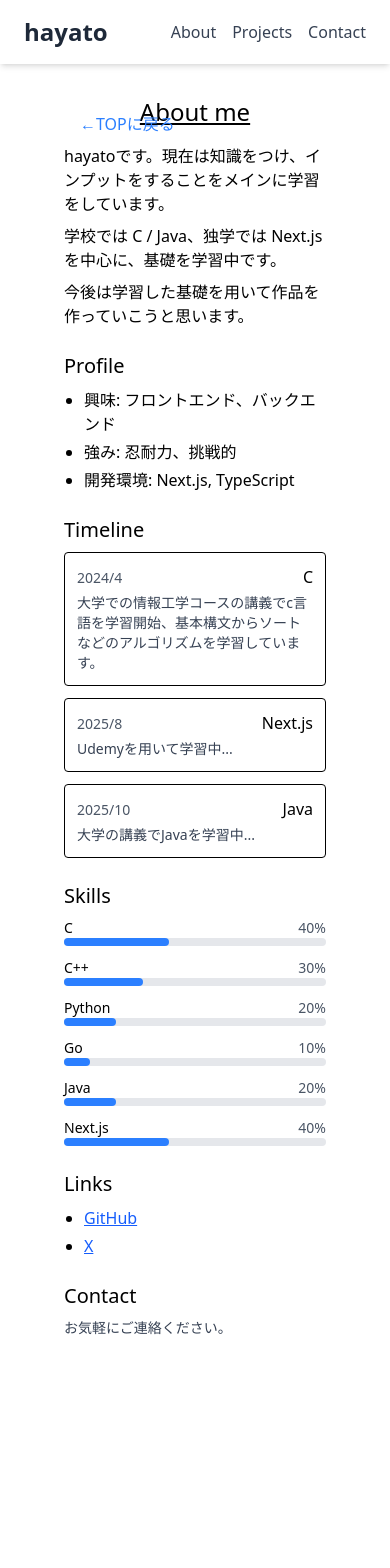
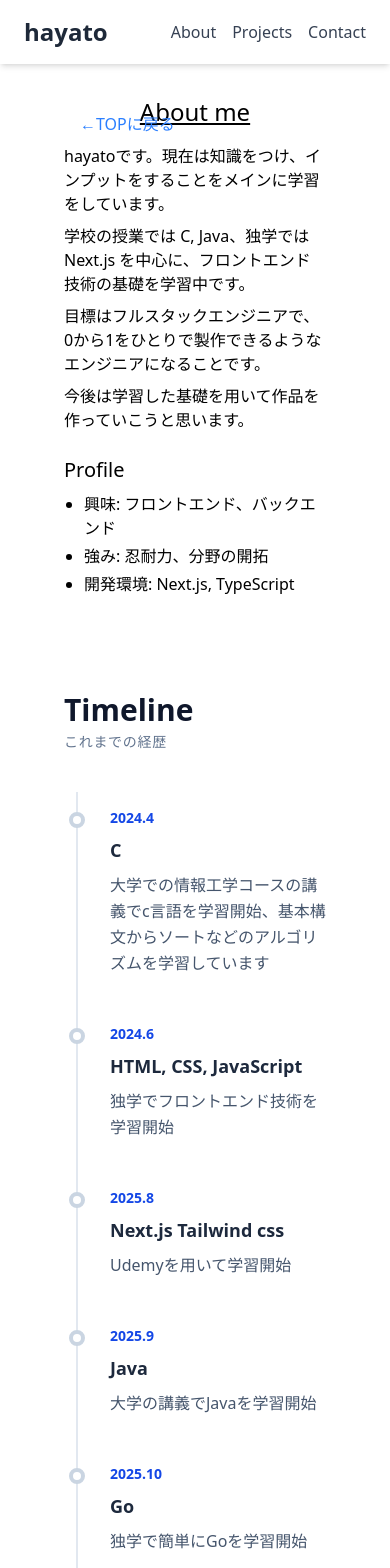
Before and after one commit to yabu1121/portfolio, a Next.js app: page /about in a window 390 px wide. Shown: the top 1568 px of the page. Before the commit the page ends 1370 px from the top, so only its background shows below. Built offline with nearby package versions, Linux system fonts and the light colour scheme.

Commit message:
timeline

```diff
--- a/app/(main)/about/page.tsx
+++ b/app/(main)/about/page.tsx
@@ -19,58 +19,70 @@ const AboutPage = () => {
   }
 
   const techs: Tech[] = [
-    { id: 1, name: "C", level:  40, description: "基礎、ファイル操作、ポインタ、ソートのアルゴリズム、二分木の探索"},
+    { id: 1, name: "C", level:  30, description: "基礎、ファイル操作、ポインタ、ソートのアルゴリズム、二分木の探索"},
     { id: 2, name: "C++", level: 30, description: "基礎部分、ソートのアルゴリズム、二分木の探索、DFS"},
     { id: 3, name: "Python", level: 20, description: "Pandas, Numpyに少し触れた程度"},
     { id: 4, name: "Go", level: 10, description: "基本構文を学習中"},
     { id: 5, name: "Java", level: 20, description: "基礎、ファイル操作"},
-    { id: 6, name: "Next.js", level: 40, description: "Api操作、データベース接続学習中"},
+    { id: 6, name: "Next.js", level: 35, description: "Api操作、データベース接続学習中"},
   ]
 
   const timeline: TimelineItem[] = [
-    { id: 1, year: "2024", month: 4, title: "C", detail: "大学での情報工学コースの講義でc言語を学習開始、基本構文からソートなどのアルゴリズムを学習しています。" },
-    { id: 2, year: "2025", month: 8, title: "Next.js", detail: "Udemyを用いて学習中..." },
-    { id: 3, year: "2025", month: 10, title: "Java", detail: "大学の講義でJavaを学習中..." },
+    { id: 1, year: "2024", month: 4, title: "C", detail: "大学での情報工学コースの講義でc言語を学習開始、基本構文からソートなどのアルゴリズムを学習しています"},
+    { id: 2, year: "2024", month: 6, title: "HTML, CSS, JavaScript", detail: "独学でフロントエンド技術を学習開始"},
+    { id: 3, year: "2025", month: 8, title: "Next.js Tailwind css", detail: "Udemyを用いて学習開始"},
+    { id: 4, year: "2025", month: 9, title: "Java", detail: "大学の講義でJavaを学習開始"},
+    { id: 5, year: "2025", month: 10, title: "Go", detail: "独学で簡単にGoを学習開始"},
   ]
 
   return (
-    <div className="px-16 md:px-32 lg:px-48 py-8">
+    <div className="px-16 py-8 md:px-32 lg:px-48">
       <ReturnTopButton />
-      <h1 className="text-2xl underline text-center">About me</h1>
+      <h1 className="text-2xl text-center underline">About me</h1>
       <div className="mt-4 space-y-2">
         <p>hayatoです。現在は知識をつけ、インプットをすることをメインに学習をしています。</p>
-        <p>学校では C / Java、独学では Next.js を中心に、基礎を学習中です。</p>
+        <p>学校の授業では C, Java、独学では Next.js を中心に、フロントエンド技術の基礎を学習中です。</p>
+        <p>目標はフルスタックエンジニアで、0から1をひとりで製作できるようなエンジニアになることです。</p>
         <p>今後は学習した基礎を用いて作品を作っていこうと思います。</p>
       </div>
 
       <section className="mt-6">
-        <h2 className="text-xl mb-2">Profile</h2>
-        <ul className="list-disc pl-5 space-y-1">
+        <h2 className="mb-2 text-xl">Profile</h2>
+        <ul className="pl-5 space-y-1 list-disc">
           <li>興味: フロントエンド、バックエンド</li>
-          <li>強み: 忍耐力、挑戦的</li>
+          <li>強み: 忍耐力、分野の開拓</li>
           <li>開発環境: Next.js, TypeScript</li>
         </ul>
       </section>
 
-      <section className="mt-6">
-        <h2 className="text-xl mb-2">Timeline</h2>
-        <div className="space-y-3">
-          {timeline.map((item) => (
-            <div key={item.id} className="border rounded p-3">
-              <div className="flex items-baseline justify-between">
-                <div>
-                  <span className="text-sm text-gray-600">{item.year}/{item.month}</span>
+      <section className="mt-24 mb-24">
+          <div className="mb-10">
+            <h2 className="text-3xl font-bold tracking-normal text-slate-900">Timeline</h2>
+            <p className="mt-1 text-sm font-medium tracking-wider uppercase text-slate-500">これまでの経歴</p>
+          </div>
+          <div className="py-4 ml-3 space-y-12 border-l-2 border-slate-200 md:ml-6">
+            {timeline.map((item) => (
+              <div key={item.id} className="relative pl-8 md:pl-12 group">
+                <div className="absolute -left-[9px] top-1 w-4 h-4 rounded-full bg-white border-4 border-slate-300 group-hover:border-blue-500 transition-colors" />
+
+                <div className="flex flex-col gap-2 mb-2 sm:flex-row sm:items-baseline">
+                  <span className="text-sm font-bold text-blue-700">
+                    {item.year}.{item.month}
+                  </span>
+                  <h3 className="text-lg font-bold transition-colors text-slate-800 group-hover:text-blue-700">
+                    {item.title}
+                  </h3>
                 </div>
-                <span className="font-medium">{item.title}</span>
+                <p className="leading-relaxed rounded-lg text-slate-600 bg-white/50 backdrop-blur-sm">
+                  {item.detail}
+                </p>
               </div>
-              <p className="mt-1 text-sm text-gray-700">{item.detail}</p>
-            </div>
-          ))}
-        </div>
-      </section>
+            ))}
+          </div>
+        </section>
 
       <section className="mt-6">
-        <h2 className="text-xl mb-2">Skills</h2>
+        <h2 className="mb-2 text-xl">Skills</h2>
         <div className="space-y-3">
         {techs.map((tech) => (
           <div key={tech.id} className="relative group">
@@ -79,18 +91,12 @@ const AboutPage = () => {
               <span className="text-gray-600">{tech.level}%</span>
             </div>
 
-            <div className="h-2 w-full bg-gray-200 rounded">
+            <div className="w-full h-2 bg-gray-200 rounded">
               <div className="h-2 bg-blue-500 rounded" style={{ width: `${tech.level}%` }} />
             </div>
 
             <div
-              className="
-                pointer-events-none absolute left-1/2 top-full z-10 mt-2 -translate-x-1/2
-                whitespace-pre-line rounded-md border bg-white px-3 py-2 text-xs text-gray-800 shadow
-                opacity-0 translate-y-1 scale-95 transition
-                group-hover:opacity-100 group-hover:translate-y-0 group-hover:scale-100
-                group-focus-within:opacity-100 group-focus-within:translate-y-0 group-focus-within:scale-100
-              "
+              className="absolute z-10 px-3 py-2 mt-2 text-xs text-gray-800 whitespace-pre-line transition scale-95 -translate-x-1/2 translate-y-1 bg-white border rounded-md shadow opacity-0 pointer-events-none left-1/2 top-full group-hover:opacity-100 group-hover:translate-y-0 group-hover:scale-100 group-focus-within:opacity-100 group-focus-within:translate-y-0 group-focus-within:scale-100"
             >
               {tech.description}
             </div>
@@ -100,8 +106,8 @@ const AboutPage = () => {
       </section>
 
       <section className="mt-6">
-        <h2 className="text-xl mb-2">Links</h2>
-        <ul className="list-disc pl-5 space-y-1">
+        <h2 className="mb-2 text-xl">Links</h2>
+        <ul className="pl-5 space-y-1 list-disc">
           <li>
             <a className="text-blue-600 underline" href="https://github.com/yabu1121" target="_blank" rel="noreferrer">GitHub</a>
           </li>
@@ -112,7 +118,7 @@ const AboutPage = () => {
       </section>
 
       <section className="mt-6">
-        <h2 className="text-xl mb-2">Contact</h2>
+        <h2 className="mb-2 text-xl">Contact</h2>
         <Link href="/contact"><p className="text-sm text-gray-700">お気軽にご連絡ください。</p></Link>
       </section>
     </div>
```
